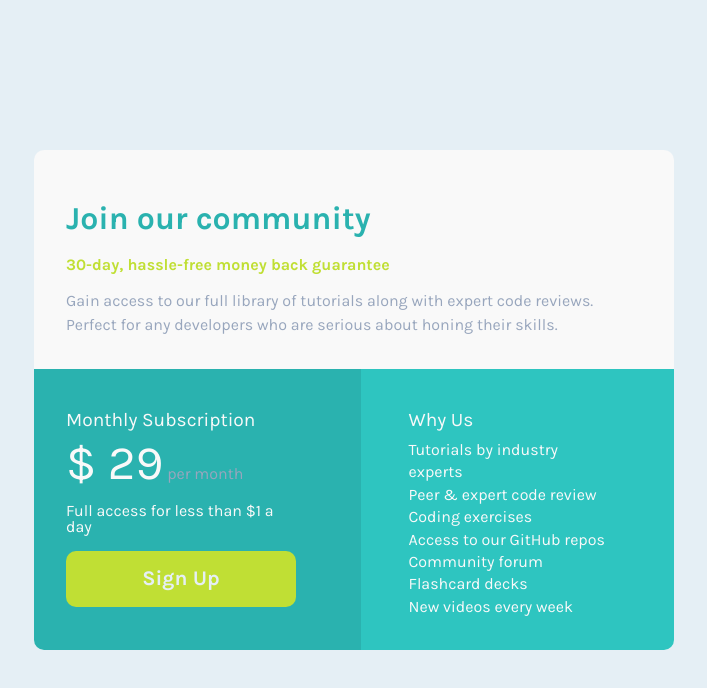
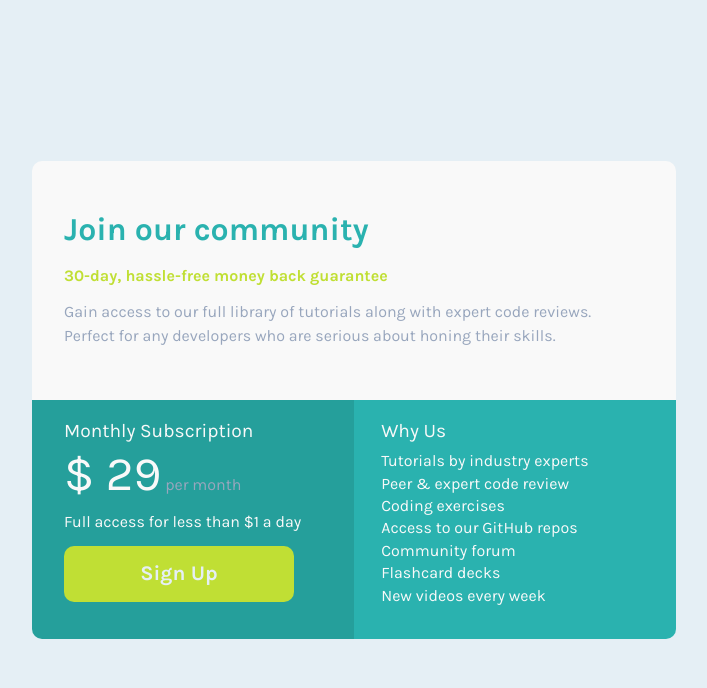
Before and after one commit to FernandoChurros/single-price-grid-component-master, a plain HTML site: page index.html in a window 1280 px wide. Shown: the whole page, without its empty margins (286-993 px from the left). Drawn offline with Linux system fonts and the light colour scheme.

Commit message:
refactor background, using linea-gradient

```diff
--- a/css/beneficios/beneficios_lista.css
+++ b/css/beneficios/beneficios_lista.css
@@ -1,9 +1,3 @@
-.beneficios_lista {
-	background-color: #2ec5c0;
-	/*width: calc(50% - 3rem);*/
-	padding: 2rem 4rem 2rem 3rem;
-}
-
 .beneficios_lista li {
 	font-weight: 400;
 	line-height: 1.4;
--- a/css/beneficios/beneficios_preco.css
+++ b/css/beneficios/beneficios_preco.css
@@ -1,7 +1,5 @@
 .beneficios_preco {
-	background-color: var(--cor-cyan);
-	/*width: 50%;*/
-	padding: 2rem 4rem 2rem 2rem;
+	margin-right: 5rem;
 }
 
 .beneficios_preco .--preco {
--- a/css/conteiner.css
+++ b/css/conteiner.css
@@ -5,21 +5,17 @@ body {
 }
 
 .conteiner {
-	background-color: #F9F9F9;
-	/*	background-image: linear-gradient(
-		to bottom,
-		#F9F9F9 45%,
-		#2ab2af 45% 60%
-	);*/
+	/*background-image:
+		linear-gradient(to bottom, #F9F9F9 50%, #FFF0 50% 100%),
+		linear-gradient(to left, #2ab2af 50%, #259F9B 50% 100%);	*/
 	border-radius: 10px;
 	display: block;
 	margin: 0 auto;
-	/*padding: 2rem;*/
-	/*height: 100%;*/
+	padding: 2rem;
 }
 
 .conteiner_top {
-	padding: 2rem 2rem 2rem;
+	margin-bottom: 4rem;
 }
 
 .conteiner_top h1 {
--- a/css/medias_querys.css
+++ b/css/medias_querys.css
@@ -1,10 +1,13 @@
-@media (max-width: 775px) {
+@media (max-width: 670px) {
 	body {
 		display: block;
 		margin: 2rem 0;
 	}
 	.conteiner {
-		width: 90%;
+		background-image:
+			linear-gradient(to bottom, #F9F9F9 36%, #FFF0 36% 100%),
+			linear-gradient(to bottom, #2ab2af 68%, #259F9B 68% 100%);
+		width: 75%;
 	}
 	.beneficios {
 		display: flex;
@@ -13,14 +16,16 @@
 
 	.beneficios_preco {
 		border-radius: none;
+		margin-bottom: 2rem;
 	}
 
 	.beneficios_lista {
 		border-radius: 0 0 10px 10px;
+		margin-top: 2rem;
 	}
 }
 
-@media (min-width: 775px) {
+@media (min-width: 670px) {
 
 	body {
 		display: flex;
@@ -28,7 +33,10 @@
 	}
 
 	.conteiner {
-	width: 640px;
+	background-image:
+		linear-gradient(to bottom, #F9F9F9 50%, #FFF0 50% 100%),
+		linear-gradient(to left, #2ab2af 50%, #259F9B 50% 100%);
+	width: 580px;
 	}
 
 	.beneficios_preco {
```
